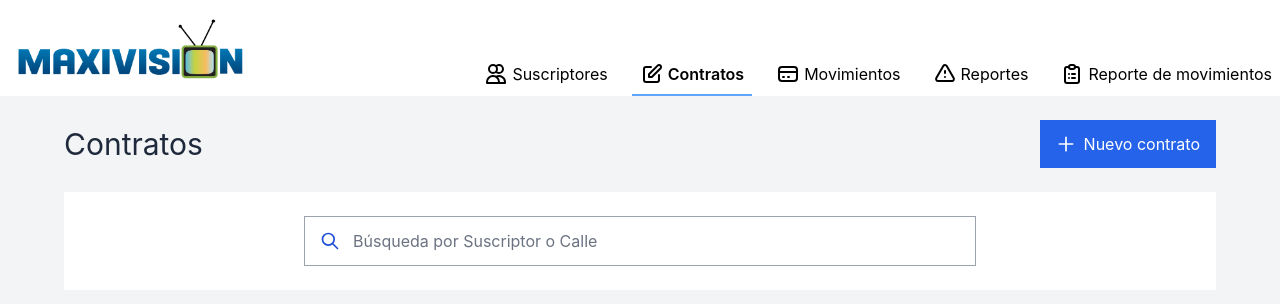
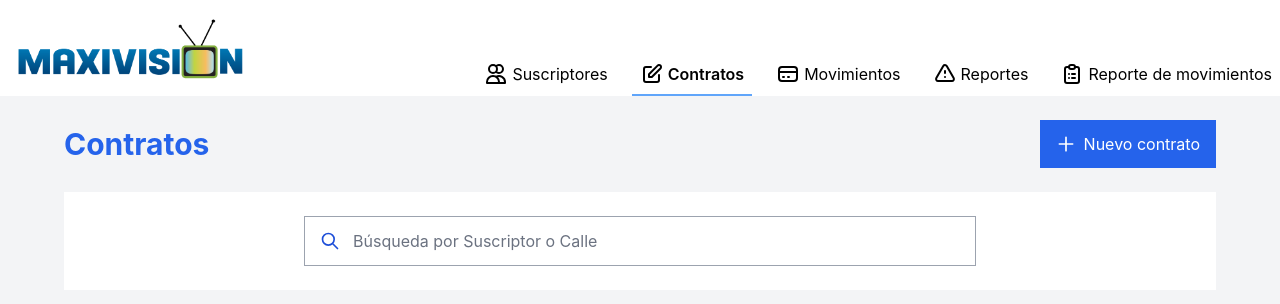
Before and after one commit to ismaelamezcua/maxivision-app, a Next.js app: page /contratos in a window 1280 px wide. Shown: the top 304 px of the page. Built offline with nearby package versions, Linux system fonts and the light colour scheme.

Commit message:
feat: update header color

```diff
--- a/pages/contratos.tsx
+++ b/pages/contratos.tsx
@@ -33,7 +33,7 @@ const Contratos: NextPage = (): ReactElement => {
         <div className="flex flex-col space-y-6">
 
           <div className="flex flex-row justify-between items-center">
-            <h1 className="text-3xl text-slate-800">Contratos</h1>
+            <h1 className="text-3xl font-bold text-blue-600">Contratos</h1>
             <div className="bg-blue-600 hover:bg-blue-700 px-4 py-3 text-white inline-flex items-center">
               <PlusIcon className="w-5 h-5" />
               <span className="ml-2">Nuevo contrato</span>
```
